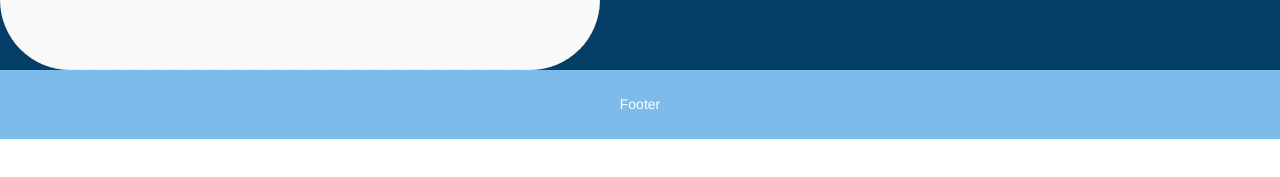
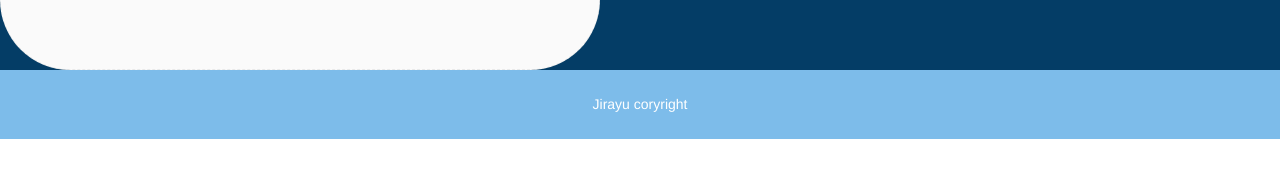
Before and after one commit to timeskype3/IOHBank, a Vue app in the folder FrontEnd/: page /login in a window 1280 px wide. Shown: the part 547-724 px from the top of the page. Built offline with nearby package versions, Linux system fonts and the light colour scheme.

Commit message:
Edit Footer

```diff
--- a/FrontEnd/src/views/Login.vue
+++ b/FrontEnd/src/views/Login.vue
@@ -8,7 +8,7 @@
          <FormLogin/>
           </a-layout-content>
       <a-layout-footer>
-          Footer
+          Jirayu coryright
           </a-layout-footer>
     </a-layout>
   </div>
@@ -49,7 +49,6 @@ export default {
   color: #fff;
   min-height: 120px;
   line-height: 120px;
-  min-width: 300px;
 }
 #components-layout > .ant-layout {
   margin-bottom: 40px;
```
